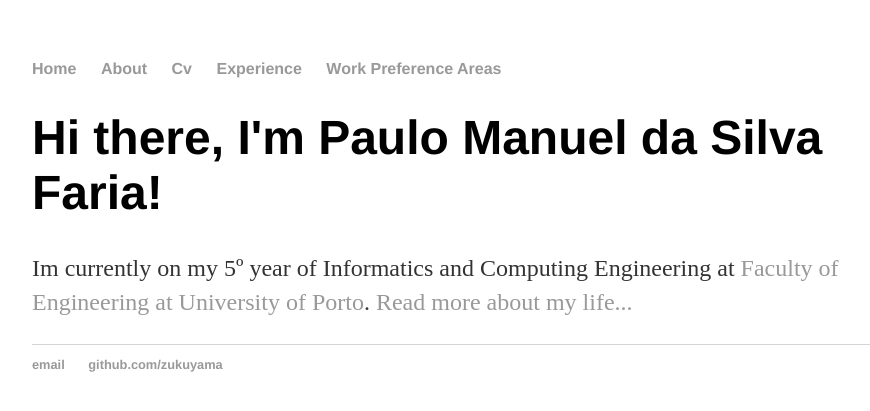
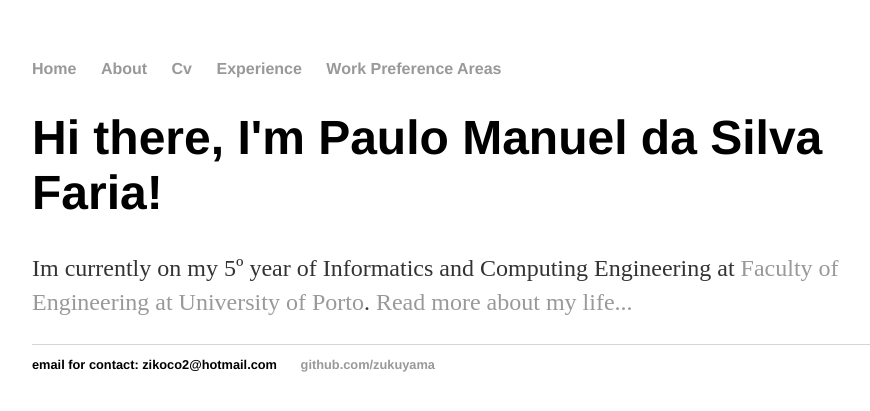
Before and after one commit to zukuyama/PauloFaria, a Jekyll site: the page built from index.html, in a window 1280 px wide. Shown: the top 411 px of the page, without its empty margins (160-1030 px from the left). Built offline with Jekyll 4.4.1, drawn with Linux system fonts in a browser that asks for light colours.

Commit message:
Update default.html

```diff
--- a/_layouts/default.html
+++ b/_layouts/default.html
@@ -21,9 +21,9 @@
 
 			</div><!-- /.container -->
 			<footer>
-	    		<ul>
-	        	<li><a href="mailto:zikoco2@hotmail.com">email</a></li>
-        		<li><a href="https://github.com/zukuyama">github.com/zukuyama</a></li>
+	    			<ul>
+			        	<li>email for contact: zikoco2@hotmail.com </li>
+		        		<li><a href="https://github.com/zukuyama">github.com/zukuyama</a></li>
 				</ul>
 			</footer>
 		</body>
```
